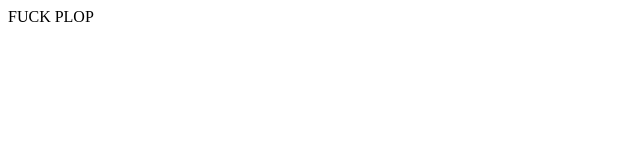
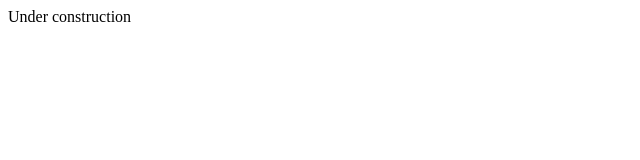
Before and after one commit to CartoonsAreDead21/dooglord.github.io, a plain HTML site: page index.html in a window 1280 px wide. Shown: the full height of the page, 0-640 px from the left. Drawn offline with Linux system fonts and the light colour scheme.

Commit message:
Update index.html

```diff
--- a/index.html
+++ b/index.html
@@ -1 +1 @@
-<p>FUCK PLOP</p>
+<p>Under construction</p>
```
